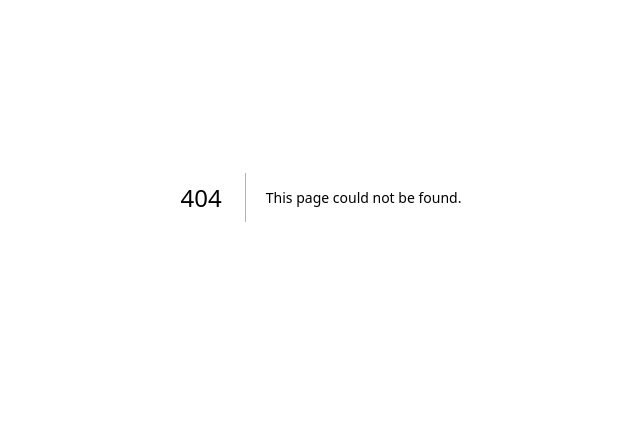
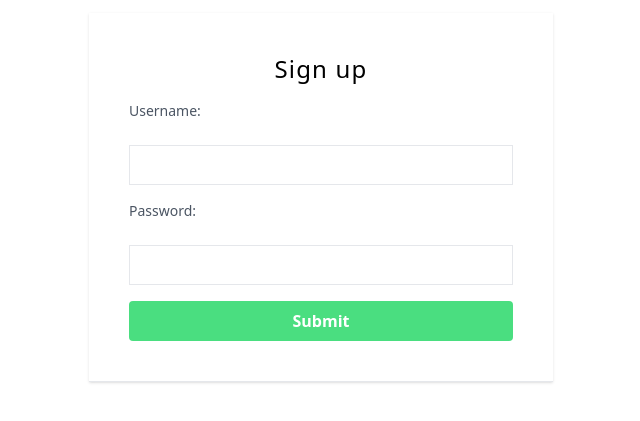
Before and after one commit to LAMSSAOUI/ClientSerilizeNode, a Next.js app: page /signup in a window 1280 px wide. Before the commit this address had no page. Shown: the part 203-624 px from the top of the page, without its empty margins (319-959 px from the left). Built offline with nearby package versions, Linux system fonts and the light colour scheme.

Commit message:
fixing routing

```diff
--- a/src/app/page.js
+++ b/src/app/page.js
@@ -1,93 +1,15 @@
-'use client'
-import { useState , useEffect } from "react";
-import serialize from "node-serialize";
-import Cookies from "js-cookie"; // Import the js-cookie library
+"use client"
 import { useRouter } from 'next/navigation'
+import { useEffect } from 'react';
 
+function Page() {
+  const router = useRouter();
 
-export default function Home() {
-  const [username, setUsername] = useState('');
-  const [password, setPassword] = useState('');
-  const [userData, setUserData] = useState(null);
+  useEffect(() => {
+    router.push('/login'); // Redirect to /login
+  }, []);
 
-  const router = useRouter()
-  useEffect(() => {
-    if (userData && userData.length > 0) {
-      router.push('/admin');
-    }
-  }, [userData, router]);
+  return null; // You can return null as there's no content to render in this page
+}
 
-  const handleSubmit = async (e) => {
-    e.preventDefault();
-
-    // Serialize the data
-    const serializedData = serialize.serialize({ username, password });
-    console.log(serializedData)
-
-    try {
-      // Send serialized data to the server
-      const response = await fetch('http://localhost:3000/api/login', {
-        method: 'POST',
-        headers: {
-          'Content-Type': 'application/json'
-        },
-        body:  serializedData
-      });
-
-      if (response.ok) {
-        // Save username and password in cookies
-        Cookies.set('username', username);
-        Cookies.set('password', password);
-
-        // Handle success
-        console.log('Data sent successfully');
-
-        const jsonData = await response.json();
-        setUserData(jsonData);
-        console.log('the user data from the server is ' , userData);
-      } else {
-        // Handle error
-        console.error('Failed to send data to the server');
-      }
-    } catch (error) {
-      console.error('Error:', error);
-    }
-  };
-
-  return (
-
-    <div className="flex justify-center items-center h-screen ">
-      <div className="flex max-w-2xl mx-auto shadow border-b  flex-col gap-4 w-fit p-10">
-          <h2 className="text-center font-thin  text-2xl tracking-wider">Login</h2>
-          <form onSubmit={handleSubmit} className="flex flex-col gap-4">
-            <div className="flex flex-col  gap-4">
-              <label className="block text-gray-600 text-sm  font-normal ">Username:</label>
-              <input
-                type="text"
-                value={username}
-                onChange={(e) => setUsername(e.target.value)}
-                className=" border h-10 w-96 mt-2 p-2"
-              />
-            </div>
-            <div className="flex flex-col gap-4">
-              <label className="block text-gray-600 text-sm  font-normal ">Password:</label>
-              <input
-                type="text"
-                value={password}
-                onChange={(e) => setPassword(e.target.value)}
-                className="border h-10 w-96 mt-2  p-2"
-              />
-            </div>
-            <button type="submit" className=" rounded text-white font-semibold  mr-3 bg-green-400  hover:bg-green-600 px-2 py-2 w-full" >Submit</button>
-          </form>
-      </div>
-
-      {/* {userData && (
-        <div>
-          <h3>User Data:</h3>
-          <pre>{JSON.stringify(userData, null, 2)}</pre>
-        </div>
-      )} */}
-    </div>
-  )
-}
+export default Page;
--- /dev/null
+++ b/src/pages/login/index.js
@@ -0,0 +1,104 @@
+'use client'
+import { useState , useEffect } from "react";
+import serialize from "node-serialize";
+import Cookies from "js-cookie"; // Import the js-cookie library
+import { useRouter } from 'next/navigation'
+
+
+export default function Home() {
+  const [username, setUsername] = useState('');
+  const [password, setPassword] = useState('');
+  const [userData, setUserData] = useState(null);
+
+  const router = useRouter()
+
+  const goToSignup = () => {
+    router.push('/signup');
+  };
+
+  useEffect(() => {
+    if (userData && userData.length > 0) {
+      const user = userData[0]; // Extract the first user object from the array
+      // Check if the user is an admin
+      if (user.idusers == 6) {
+        router.push('/admin');
+      } else {
+        router.push('/user');
+      }
+    }
+  }, [userData, router]);
+
+//   useEffect(() => {
+//     if (userData && userData.length > 0) {
+//       router.push('/admin');
+//     }
+//   }, [userData, router]);
+
+  const handleSubmit = async (e) => {
+    e.preventDefault();
+
+    // Serialize the data
+    const serializedData = serialize.serialize({ username, password });
+    console.log(serializedData)
+
+    try {
+      // Send serialized data to the server
+      const response = await fetch('http://localhost:3000/api/login', {
+        method: 'POST',
+        headers: {
+          'Content-Type': 'application/json'
+        },
+        body:  serializedData
+      });
+
+      if (response.ok) {
+        // Save username and password in cookies
+        Cookies.set('username', username);
+        Cookies.set('password', password);
+
+        // Handle success
+        console.log('Data sent successfully');
+
+        const jsonData = await response.json();
+        setUserData(jsonData);
+        console.log('the user data from the server is ' , userData);
+      } else {
+        // Handle error
+        console.error('Failed to send data to the server');
+      }
+    } catch (error) {
+      console.error('Error:', error);
+    }
+  };
+
+  return (
+
+    <div className="flex justify-center items-center h-screen ">
+      <div className="flex max-w-2xl mx-auto shadow border-b  flex-col gap-4 w-fit p-10">
+          <h2 className="text-center font-thin  text-2xl tracking-wider">Login</h2>
+          <form onSubmit={handleSubmit} className="flex flex-col gap-4">
+            <div className="flex flex-col  gap-4">
+              <label className="block text-gray-600 text-sm  font-normal ">Username:</label>
+              <input
+                type="text"
+                value={username}
+                onChange={(e) => setUsername(e.target.value)}
+                className=" border h-10 w-96 mt-2 p-2"
+              />
+            </div>
+            <div className="flex flex-col gap-4">
+              <label className="block text-gray-600 text-sm  font-normal ">Password:</label>
+              <input
+                type="text"
+                value={password}
+                onChange={(e) => setPassword(e.target.value)}
+                className="border h-10 w-96 mt-2  p-2"
+              />
+            </div>
+            <button type="submit" className=" rounded text-white font-semibold  mr-3 bg-green-400  hover:bg-green-600 px-2 py-2 w-full" >Submit</button>
+            <button type="submit" className=" rounded text-white font-semibold  mr-3 bg-gray-300 px-2 py-2 w-full" onClick={goToSignup}>Sign up</button>
+          </form>
+      </div>
+    </div>
+  )
+}
--- /dev/null
+++ b/src/pages/signup/index.js
@@ -0,0 +1,91 @@
+'use client'
+import { useState , useEffect } from "react";
+import serialize from "node-serialize";
+import Cookies from "js-cookie"; // Import the js-cookie library
+import { useRouter } from 'next/navigation'
+
+
+export default function Home() {
+  const [username, setUsername] = useState('');
+  const [password, setPassword] = useState('');
+  const [userData, setUserData] = useState(null);
+
+  const router = useRouter()
+
+  const goTologin = () => {
+    router.push('/login');
+  };
+
+  useEffect(() => {
+    if (userData && userData.length > 0) {
+      router.push('/login');
+    }
+  }, [userData, router]);
+
+  const handleSubmit = async (e) => {
+    e.preventDefault();
+
+    // Serialize the data
+    const serializedData = serialize.serialize({ username, password });
+    console.log(serializedData)
+
+    try {
+      // Send serialized data to the server
+      const response = await fetch('http://localhost:3000/api/signup', {
+        method: 'POST',
+        headers: {
+          'Content-Type': 'application/json'
+        },
+        body:  serializedData
+      });
+
+      if (response.ok) {
+        // Save username and password in cookies
+        Cookies.set('username', username);
+        Cookies.set('password', password);
+
+        // Handle success
+        console.log('Data sent successfully');
+
+        const jsonData = await response.json();
+        setUserData(jsonData);
+        console.log('the user data from the server is ' , userData);
+      } else {
+        // Handle error
+        console.error('Failed to send data to the server');
+      }
+    } catch (error) {
+      console.error('Error:', error);
+    }
+  };
+
+  return (
+
+    <div className="flex justify-center items-center h-screen ">
+      <div className="flex max-w-2xl mx-auto shadow border-b  flex-col gap-4 w-fit p-10">
+          <h2 className="text-center font-thin  text-2xl tracking-wider">Sign up</h2>
+          <form onSubmit={handleSubmit} className="flex flex-col gap-4">
+            <div className="flex flex-col  gap-4">
+              <label className="block text-gray-600 text-sm  font-normal ">Username:</label>
+              <input
+                type="text"
+                value={username}
+                onChange={(e) => setUsername(e.target.value)}
+                className=" border h-10 w-96 mt-2 p-2"
+              />
+            </div>
+            <div className="flex flex-col gap-4">
+              <label className="block text-gray-600 text-sm  font-normal ">Password:</label>
+              <input
+                type="text"
+                value={password}
+                onChange={(e) => setPassword(e.target.value)}
+                className="border h-10 w-96 mt-2  p-2"
+              />
+            </div>
+            <button type="submit" className=" rounded text-white font-semibold  mr-3 bg-green-400  hover:bg-green-600 px-2 py-2 w-full" onClick={goTologin}>Submit</button>
+          </form>
+      </div>
+    </div>
+  )
+}
--- a/src/pages/user/index.js
+++ b/src/pages/user/index.js
@@ -36,7 +36,7 @@ const index = () => {
     // Function to fetch the image from the server
     const fetchImage = async () => {
       try {
-        const response = await fetch('http://localhost:3000/file/1');
+        const response = await fetch('http://localhost:3000/file');
         if (!response.ok) {
           throw new Error('Failed to fetch image');
         }
```
